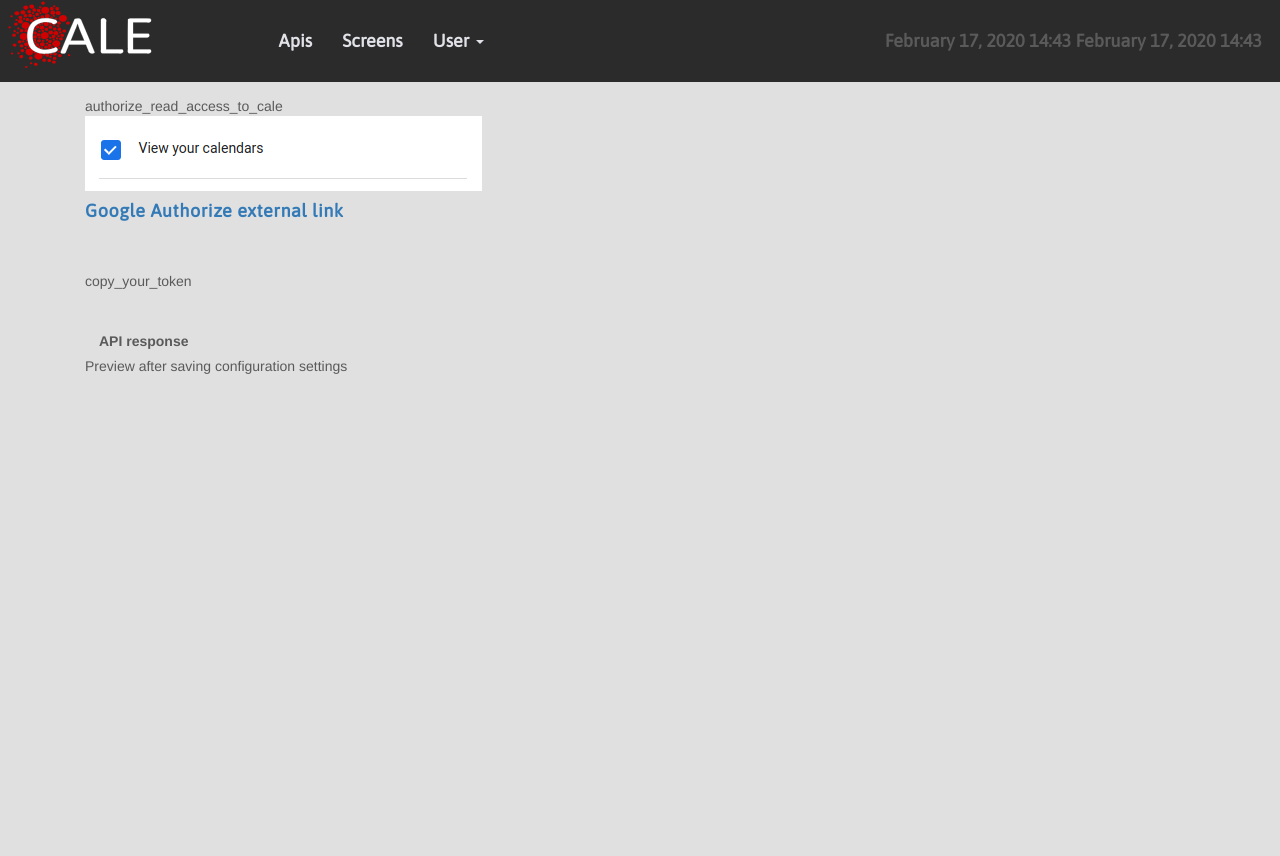
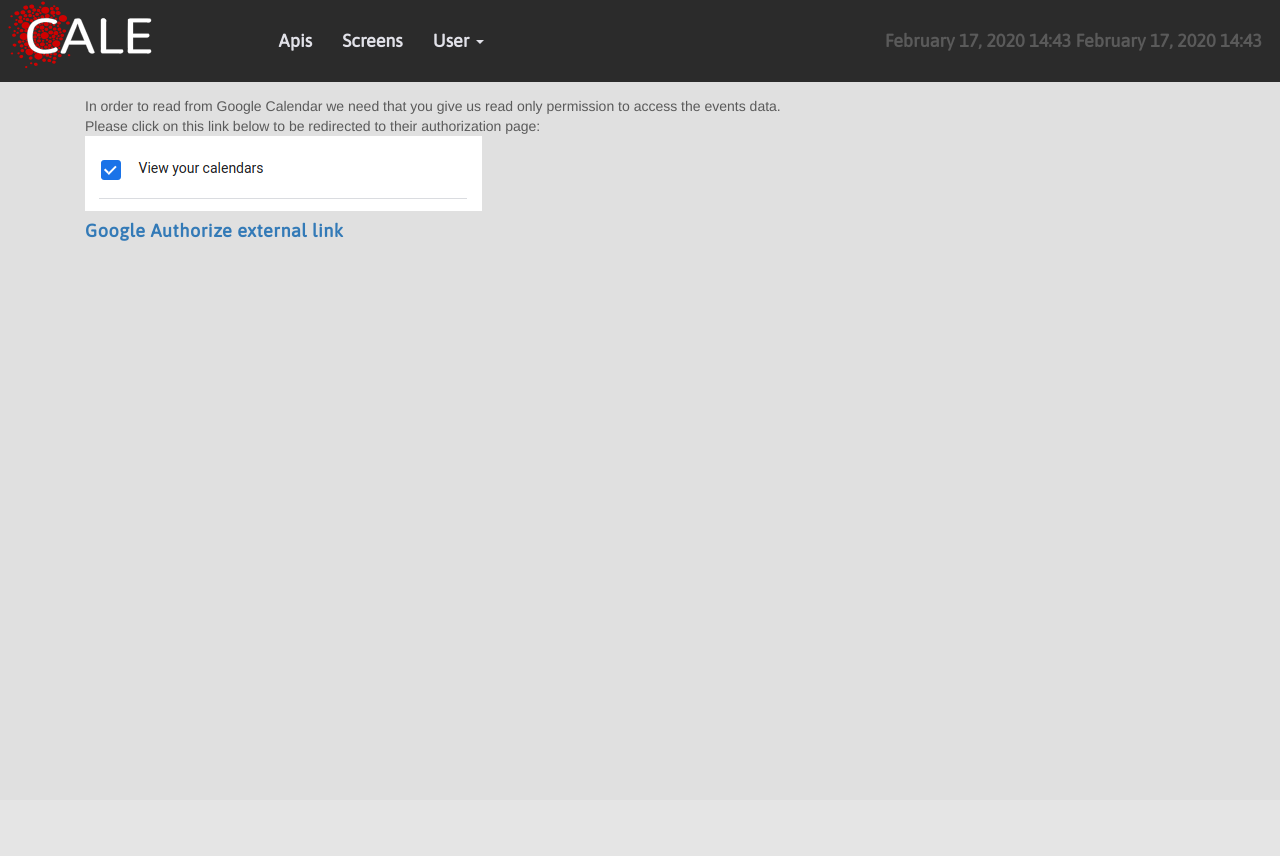
Before and after one commit to martinberlin/cale-integrations, a Symfony app: template templates/backend/api/wizard/google/cale-google-2.html.twig in a window 1280 px wide. After the commit the page ends 241 px from the top, so only its background shows below. Run offline with Twig, Linux system fonts and the light colour scheme; the template is opened without the code that fills it, so the values that code supplies are empty; some libraries are stand-ins or nearby versions.

Commit message:
#9 Clean up

```diff
--- a/templates/backend/api/wizard/google/cale-google-2.html.twig
+++ b/templates/backend/api/wizard/google/cale-google-2.html.twig
@@ -2,25 +2,15 @@
 
 {% block body %}
 
-            {{ 'authorize_read_access_to_cale'|trans }}<br>
-                <a href="{{authUrl}}" target="_blank">
+    {{ 'authorize_g_calendar_1'|trans }}<br>
+    {{ 'authorize_g_calendar_2'|trans }}<br>
+
+
+<a href="{{ authUrl }}" target="_blank">
     <img src="/assets/wizard/google-auth-calendar.png"><br>
     <h4>
-                        <a href="{{authUrl}}" target="_blank">Google Authorize external link</a>
+        <a href="{{ authUrl }}" target="_blank">Google Authorize external link</a>
     </h4>
-            <br><br>
-
-            {{ 'copy_your_token'|trans }}<br><br><br>
-
-    <div class="row">
-        <div class="col-md-12">
-
-            <label style="margin-left: 1em">{{'api_response'|trans}}</label>
-            <div id="api_preview" style="height: 500px;overflow-y: auto">
-                Preview after saving configuration settings<br>
-            </div>
-        </div>
-    </div>
     {% endblock %}
 
     {% block javascripts %}
--- a/translations/messages.en.yaml
+++ b/translations/messages.en.yaml
@@ -80,7 +80,8 @@ Customized json settings: Customized json settings
 Calendar ID: Calendar ID
 Authorization token: Authorization token
 api_response: API response
-authorize_first_step: 'In order to read from Google Calendar we need that you give us read only permission to access the events data. Please click on this link below to be redirected to their authorization page:'
+authorize_g_calendar_1: 'In order to read from Google Calendar we need that you give us read only permission to access the events data.'
+authorize_g_calendar_2: 'Please click on this link below to be redirected to their authorization page:'
 
 Latitude: Latitude
 Longitude: Longitude
```
Lines whose indentation alone changed are shown as unchanged.
